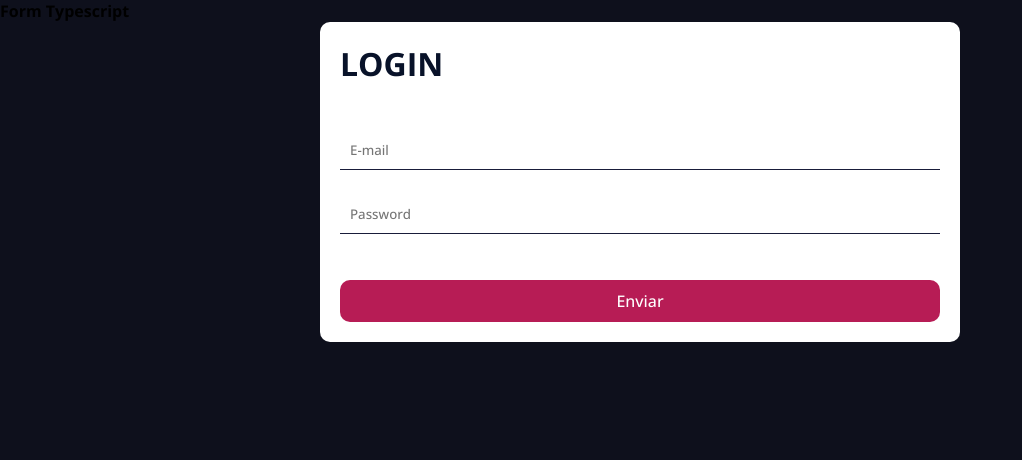
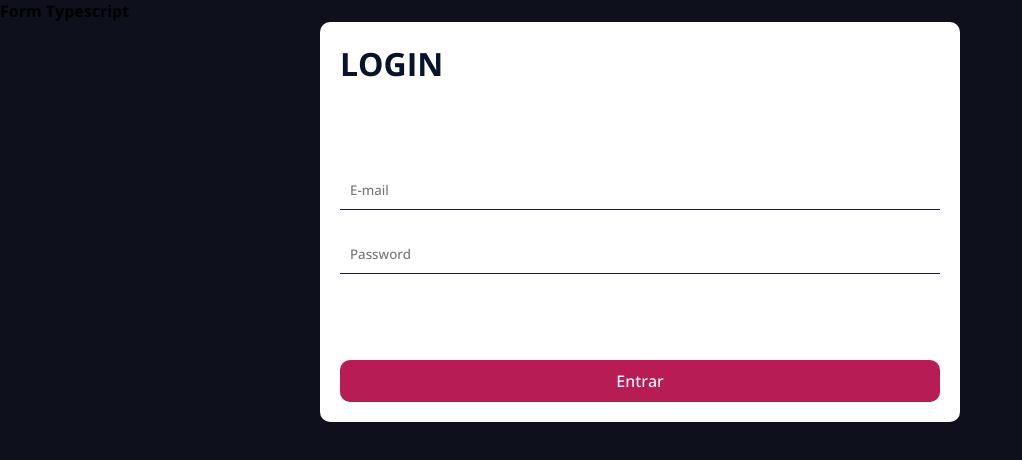
Before and after one commit to eiericksilva/form_typescript, a React (Create React App) app: page / in a window 1280 px wide. Shown: the top 460 px of the page, without its empty margins (0-1022 px from the left). Built offline with nearby package versions, Linux system fonts and the light colour scheme.

Commit message:
Falta utilizar isValid e ts

```diff
--- a/package.json
+++ b/package.json
@@ -3,14 +3,17 @@
   "version": "0.1.0",
   "private": true,
   "dependencies": {
+    "@hookform/resolvers": "^2.9.10",
     "@testing-library/jest-dom": "^5.16.5",
     "@testing-library/react": "^13.4.0",
     "@testing-library/user-event": "^13.5.0",
     "react": "^18.2.0",
     "react-dom": "^18.2.0",
+    "react-hook-form": "^7.40.0",
     "react-scripts": "5.0.1",
     "styled-components": "^5.3.6",
-    "web-vitals": "^2.1.4"
+    "web-vitals": "^2.1.4",
+    "yup": "^0.32.11"
   },
   "scripts": {
     "start": "react-scripts start",
--- a/src/components/button/index.jsx
+++ b/src/components/button/index.jsx
@@ -1,8 +1,8 @@
 import React from "react";
 import { ButtonSubmit } from "./styles";
 
-const Button = () => {
-  return <ButtonSubmit>Enviar</ButtonSubmit>;
+const Button = ({ isValid, disabled }) => {
+  return <ButtonSubmit>Entrar</ButtonSubmit>;
 };
 
 export default Button;
--- a/src/components/form/index.jsx
+++ b/src/components/form/index.jsx
@@ -1,16 +1,56 @@
 import React from "react";
+import { FormContainer, Title } from "./styles";
 import Button from "../button";
-import Input from "../input";
-import { Container, Title } from "./styles";
+import { InputContainer } from "../input/styles";
+
+import { useForm } from "react-hook-form";
+import { yupResolver } from "@hookform/resolvers/yup";
+import * as yup from "yup";
+import { ButtonSubmit } from "../button/styles";
+
+const schema = yup
+  .object({
+    email: yup
+      .string()
+      .email("Deve ser um email válido")
+      .required("email é obrigatório"),
+    password: yup
+      .string()
+      .required("senha é obrigatório")
+      .min(6, "Mínimo 6 caracteres"),
+  })
+  .required();
 
 const Form = () => {
+  const {
+    register,
+    handleSubmit,
+    formState: { errors, isValid },
+  } = useForm({
+    resolver: yupResolver(schema),
+    mode: "onBlur",
+    reValidateMode: "onChange",
+  });
+  const onSubmit = (data) => {
+    console.log(data);
+  };
+
   return (
     <div>
-      <Container>
+      <FormContainer onSubmit={handleSubmit(onSubmit)}>
         <Title>Login</Title>
-        <Input />
-        <Button />
-      </Container>
+        <InputContainer>
+          <input type="text" placeholder="E-mail" {...register("email")} />
+          {errors.email ? <span>{errors.email?.message}</span> : null}
+          <input
+            type="password"
+            placeholder="Password"
+            {...register("password")}
+          />
+          {errors.password ? <span>{errors.password?.message}</span> : null}
+        </InputContainer>
+        <Button type="submit" />
+      </FormContainer>
     </div>
   );
 };
--- a/src/components/form/styles.js
+++ b/src/components/form/styles.js
@@ -1,9 +1,9 @@
 import styled from "styled-components";
 
-export const Container = styled.div`
+export const FormContainer = styled.form`
   background-color: #ffffff;
   width: 50%;
-  height: 40vh;
+  height: 50vh;
   border-radius: 10px;
 
   padding: 20px;
@@ -12,6 +12,12 @@ export const Container = styled.div`
   display: flex;
   flex-direction: column;
   justify-content: space-between;
+
+  min-width: 500px;
+  max-width: 900px;
+
+  min-height: 400px;
+  max-height: 690px;
 `;
 
 export const Title = styled.h1`
--- a/src/components/input/index.jsx
+++ b/src/components/input/index.jsx
@@ -5,7 +5,6 @@ const Input = () => {
   return (
     <InputContainer>
       <input type="text" placeholder="E-mail" />
-      <input type="password" placeholder="Password" />
     </InputContainer>
   );
 };
--- a/src/components/input/styles.js
+++ b/src/components/input/styles.js
@@ -11,4 +11,12 @@ export const InputContainer = styled.div`
     border-bottom: 1px solid #191d3a;
     outline: none;
   }
+
+  span {
+    color: #ff0000;
+    font-size: 12px;
+    position: relative;
+    top: -21px;
+    left: 7px;
+  }
 `;
```
Also changed, not shown: 1 other file (tests, documents, lock files or other folders).
